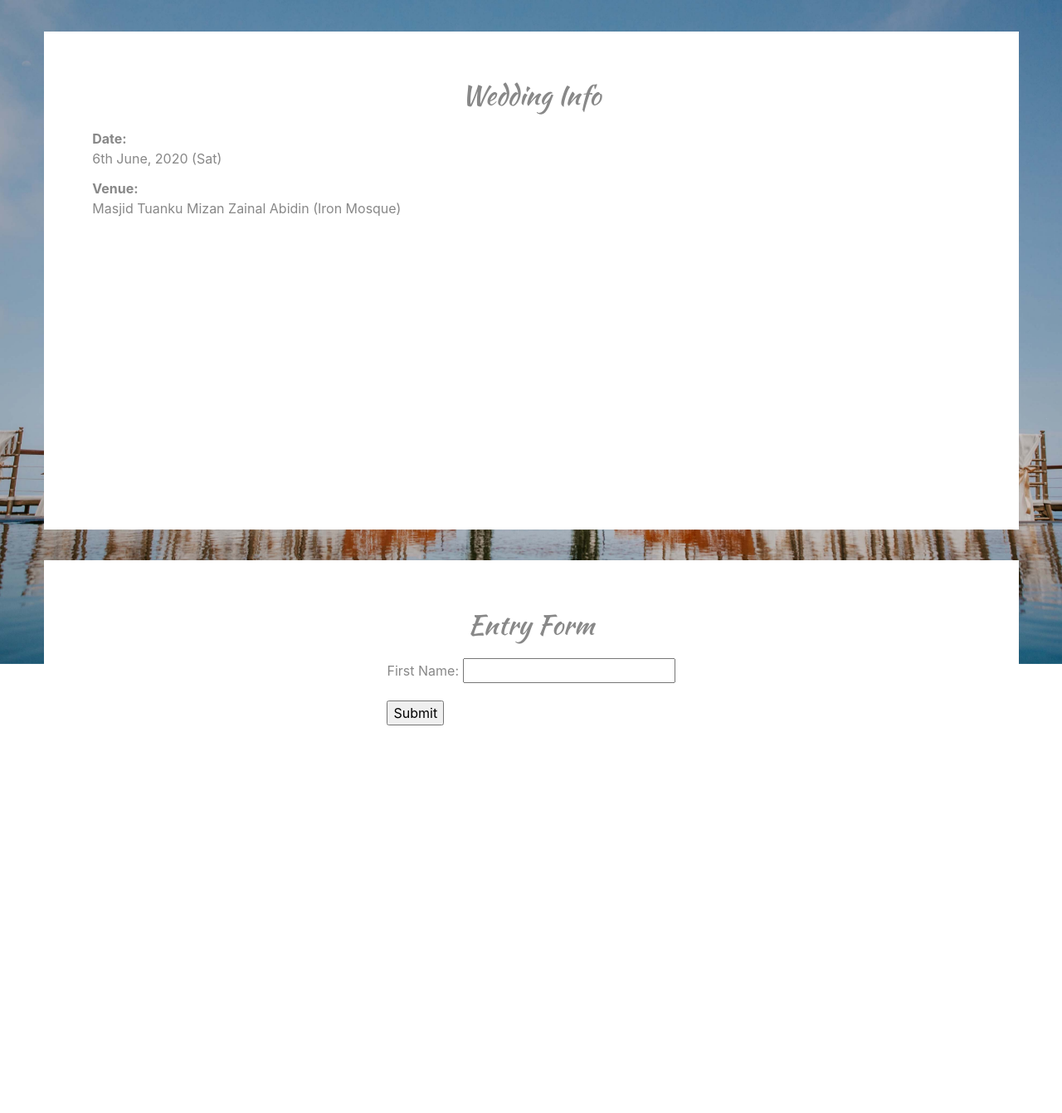
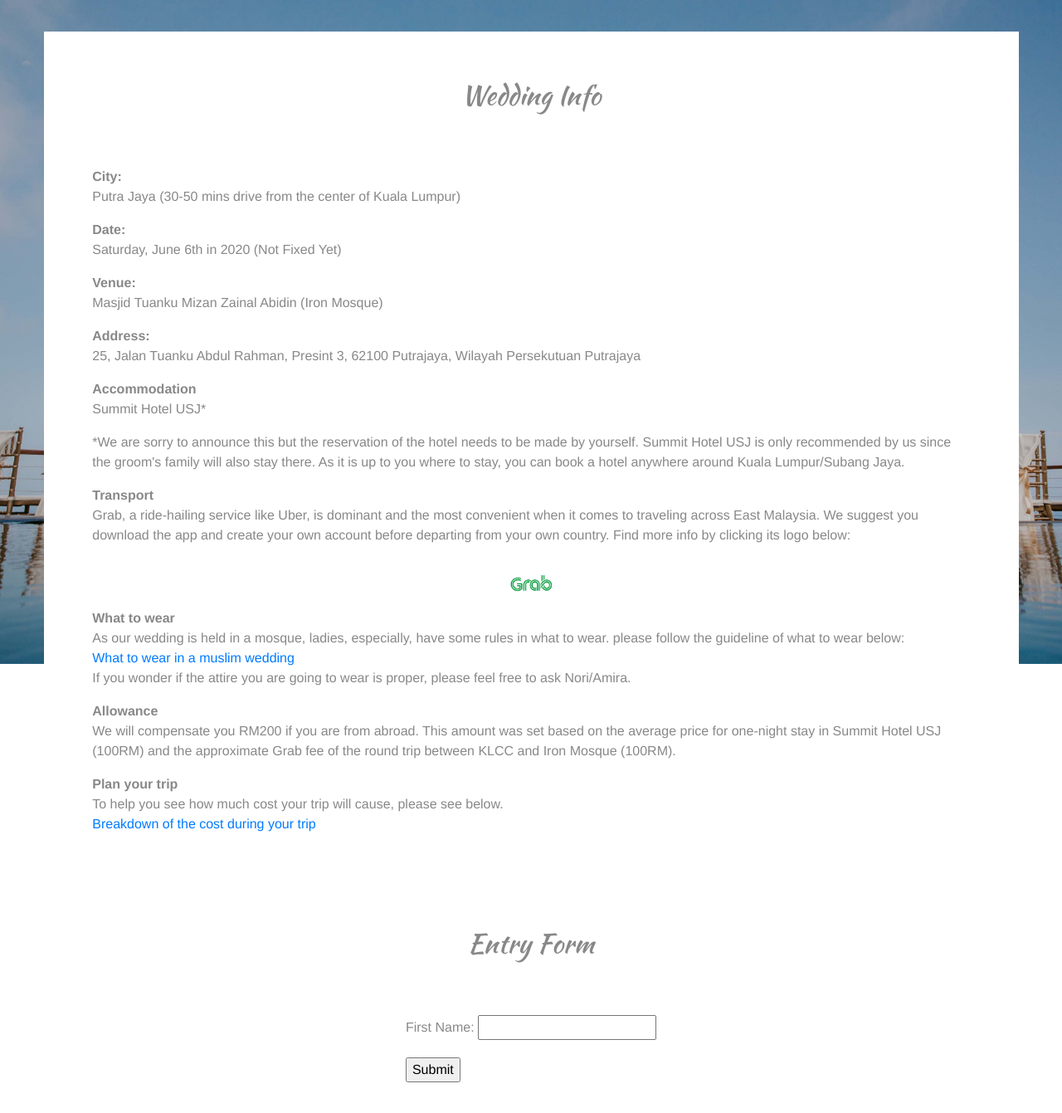
Before and after one commit to norifumi92/wedding_project, a Django app: page /wedding in a window 1280 px wide. Shown: the whole page at 83% size. Before the commit the page ends 874 px from the top, so only its background shows below. Run offline with Django 3.2, Linux system fonts and the light colour scheme; some libraries are stand-ins or nearby versions.

Commit message:
updated wedding.html and its style

```diff
--- a/my_app/static/style.css
+++ b/my_app/static/style.css
@@ -9,10 +9,13 @@ h1,h2 {
 }
 
 .section {
-    height: 10%;
+    position: relative;
+    font-family: "Helvetica Neue";
+    height: auto;
     margin-left: 5%;
     margin-right: 5%;
 }
+
 .first-block{
     width: 100%;
     height: 800px;
@@ -92,8 +95,16 @@ h1,h2 {
     }
 
     .scroll-bg {
-        height: 600px;
+        position: relative;
+        height: auto;
         margin: 3%;
         color: #888888;
         background-color: white;
     }
+
+    #logo{
+        width: 60px;
+        height: 60px;
+        margin-left: auto;
+        margin-right: auto;
+    }
--- a/my_app/templates/wedding.html
+++ b/my_app/templates/wedding.html
@@ -15,16 +15,77 @@
             <h2>Wedding Info</h2>
             </div>
             <div class="row justify-content-start section">
+                    <p>
+                        <b>City:</b><br>
+                        Putra Jaya (30-50 mins drive from the center of Kuala Lumpur)<br>
+                    </p>
+            </div>
+            <div class="row justify-content-start section">
             <p>
                 <b>Date:</b><br>
-                6th June, 2020 (Sat) <br>
+                Saturday, June 6th in 2020 (Not Fixed Yet)<br>
             </p>
             </div>
             <div class="row justify-content-start section">
             <p>
                 <b>Venue:</b><br>
                 Masjid Tuanku Mizan Zainal Abidin (Iron Mosque)<br>
+            </p>
             </div>
+            <div class="row justify-content-start section">
+            <p>
+                <b>Address:</b><br>
+                25, Jalan Tuanku Abdul Rahman, Presint 3, 62100 Putrajaya, Wilayah Persekutuan Putrajaya<br>
+            </p>
+            </div>
+            <div class="row justify-content-start section">
+            <p>
+                <b>Accommodation</b><br>
+                Summit Hotel USJ*<br>
+            </p>
+            </div>
+            <div class="row justify-content-start section">
+            <p>
+                *We are sorry to announce this but the reservation of the hotel needs to be made by yourself.
+                Summit Hotel USJ is only recommended by us since the groom's family will also stay there.
+                As it is up to you where to stay, you can book a hotel anywhere around Kuala Lumpur/Subang Jaya.
+            </p>
+            </div>
+            <div class="row justify-content-start section">
+            <p>
+                <b>Transport</b><br>
+                Grab, a ride-hailing service like Uber, is dominant and the most convenient when it comes to traveling across East Malaysia.
+                We suggest you download the app and create your own account before departing from your own country.
+                Find more info by clicking its logo below:
+            </p>
+            </div>
+            <div class="row justify-content-center section">
+                <a href="https://www.grab.com/my/download/"><img src="{% static 'img/grab.jpg' %}" alt="" id="logo"></a>
+            </div>
+            <div class="row justify-content-start section">
+            <p>
+                <b>What to wear</b><br>
+                As our wedding is held in a mosque, ladies, especially, have some rules in what to wear.
+                please follow the guideline of what to wear below:<br>
+                <a href="https://oureverydaylife.com/what-to-wear-to-a-muslim-wedding-12198120.html">What to wear in a muslim wedding</a><br>
+                If you wonder if the attire you are going to wear is proper, please feel free to ask Nori/Amira.
+            </p>
+            </div>
+            <div class="row justify-content-start section">
+            <p>
+                <b>Allowance</b><br>
+                We will compensate you RM200 if you are from abroad.
+                This amount was set based on the average price for one-night stay in Summit Hotel USJ (100RM) and the approximate Grab fee of the round trip between KLCC and Iron Mosque (100RM).
+                </p>
+            </div>
+            <div class="row justify-content-start section">
+                <p>
+                    <b>Plan your trip</b><br>
+                    To help you see how much cost your trip will cause, please see below.<br>
+                    <a href="/kualalumpur-cost">Breakdown of the cost during your trip</a><br>
+                </p>
+            </div>
+
         </div>
 
         <div class="scroll-bg">
```
Also changed, not shown: my_app/static/img/grab.jpg (added).
